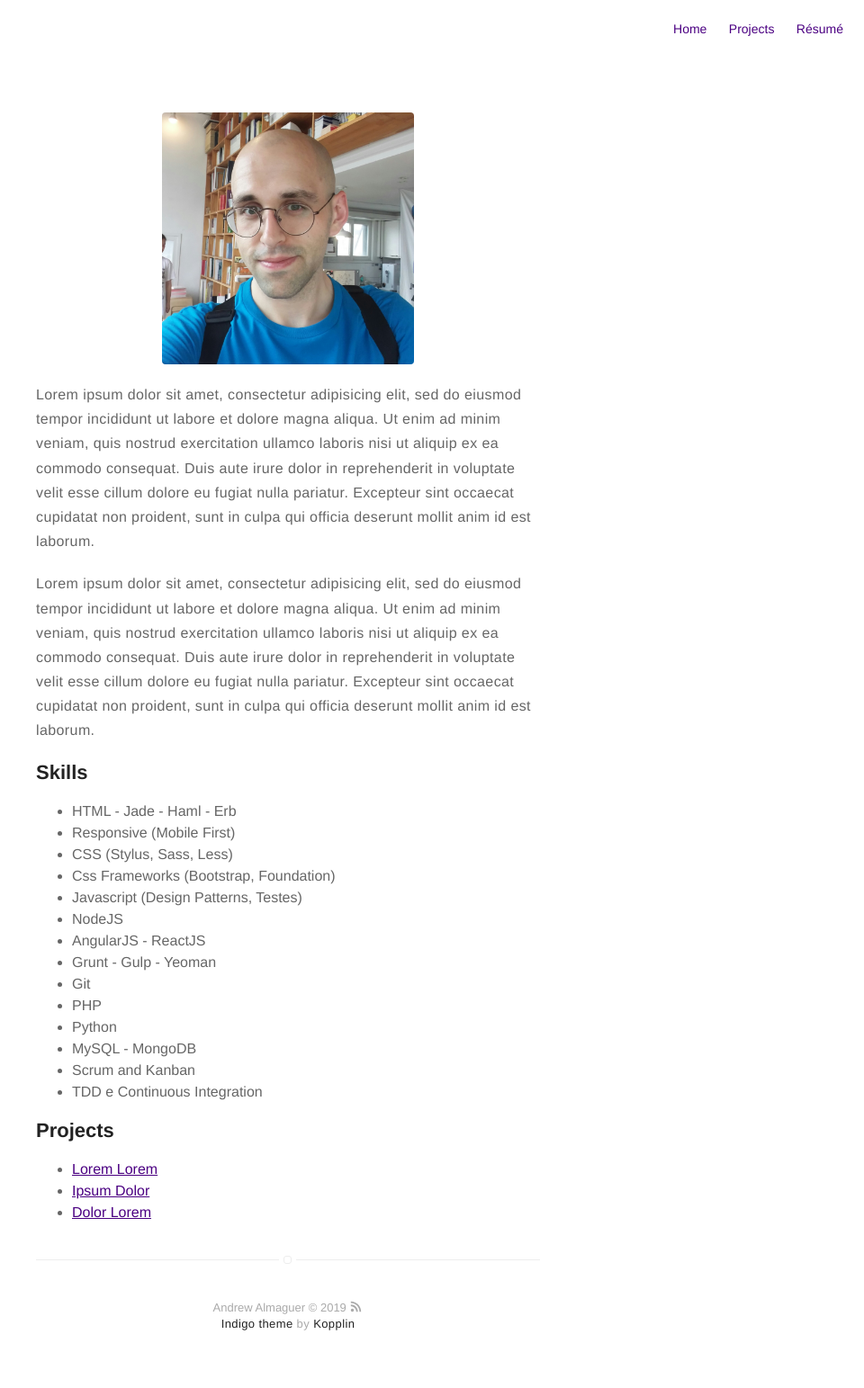
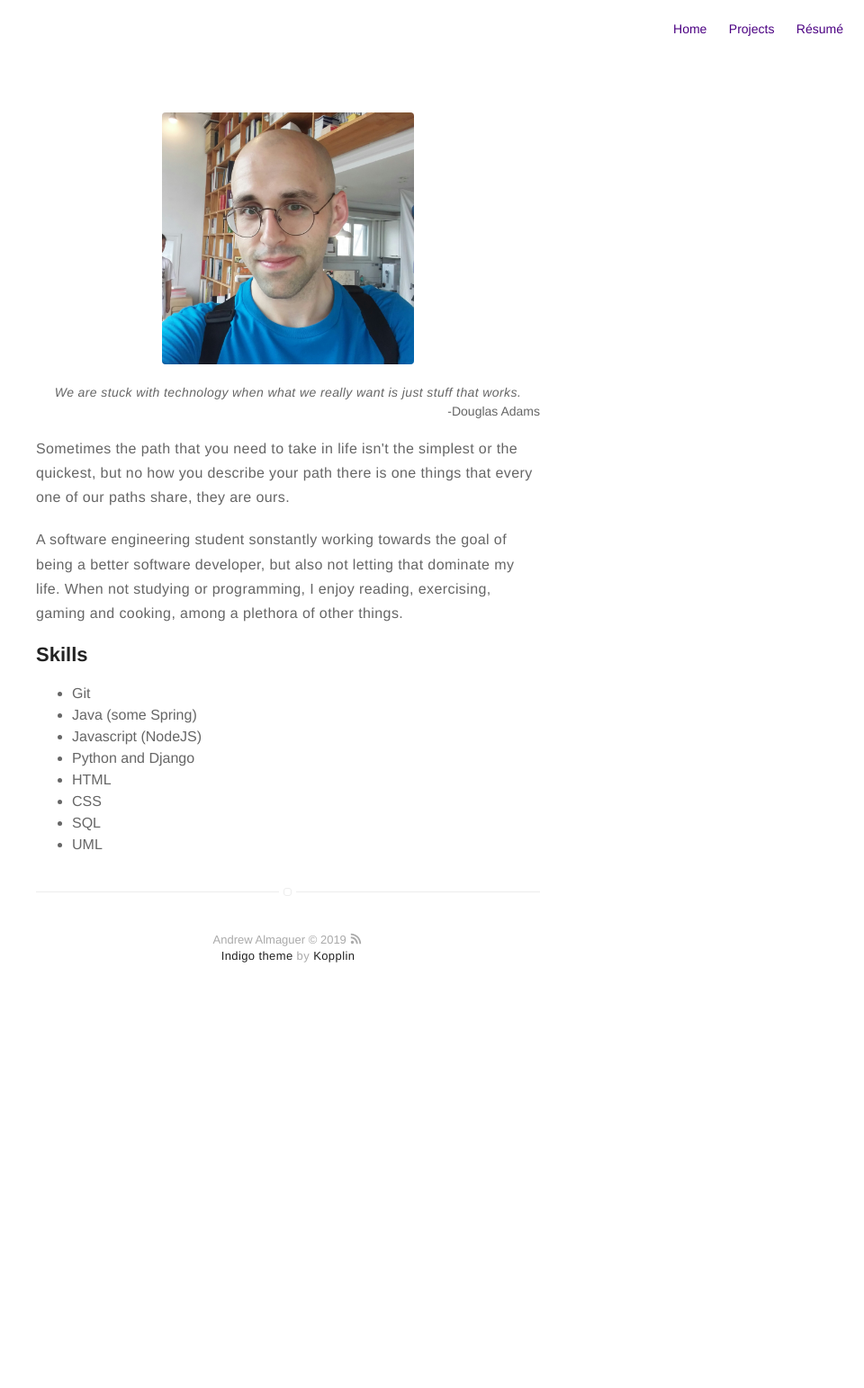
Before and after one commit to drewbudd/drewbudd.github.io, a Jekyll site: the page built from about.md, in a window 1280 px wide. Shown: the whole page at 90% size, without its empty margins (320-1280 px from the left). Built offline with Jekyll 4.4.1, drawn with Linux system fonts in a browser that asks for light colours; after the commit the page ends 1134 px from its top, so only the background shows below that.

Commit message:
Update About and Projects Pages

```diff
--- a/_sass/pages/page.sass
+++ b/_sass/pages/page.sass
@@ -11,8 +11,21 @@
         width: 50%
         margin: 0 auto
         display: block
+
 .resume
     img
         border-radius: 50%
     > .navi
         text-align: center
+
+.about
+    > .quote
+        text-align: center
+        font-style: italic
+        font-size: 1.4rem
+        margin-bottom: 0
+    > .quote-author
+        text-align: right
+        font-style: none
+        font-weight: 400
+        font-size: 1.4rem
--- a/about.md
+++ b/about.md
@@ -4,43 +4,22 @@ layout: page
 ---
 ![Profile Image]({{ site.url }}/{{ site.picture }})
 
-<p>Lorem ipsum dolor sit amet, consectetur adipisicing elit, sed do eiusmod
-tempor incididunt ut labore et dolore magna aliqua. Ut enim ad minim veniam,
-quis nostrud exercitation ullamco laboris nisi ut aliquip ex ea commodo
-consequat. Duis aute irure dolor in reprehenderit in voluptate velit esse
-cillum dolore eu fugiat nulla pariatur. Excepteur sint occaecat cupidatat non
-proident, sunt in culpa qui officia deserunt mollit anim id est laborum.</p>
+<p class="quote">We are stuck with technology when what we really want is just stuff that works.<br>
+<div class="quote-author">-Douglas Adams</div></p>
 
-<p>Lorem ipsum dolor sit amet, consectetur adipisicing elit, sed do eiusmod
-tempor incididunt ut labore et dolore magna aliqua. Ut enim ad minim veniam,
-quis nostrud exercitation ullamco laboris nisi ut aliquip ex ea commodo
-consequat. Duis aute irure dolor in reprehenderit in voluptate velit esse
-cillum dolore eu fugiat nulla pariatur. Excepteur sint occaecat cupidatat non
-proident, sunt in culpa qui officia deserunt mollit anim id est laborum.</p>
+<p>Sometimes the path that you need to take in life isn't the simplest or the quickest, but no how you describe your path there is one things that every one of our paths share, they are ours.</p>
+
+<p>A software engineering student sonstantly working towards the goal of being a better software developer, but also not letting that dominate my life. When not studying or programming, I enjoy reading, exercising, gaming and cooking, among a plethora of other things.</p>
 
 <h2>Skills</h2>
 
 <ul class="skill-list">
-	<li>HTML - Jade - Haml - Erb</li>
-	<li>Responsive (Mobile First)</li>
-	<li>CSS (Stylus, Sass, Less)</li>
-	<li>Css Frameworks (Bootstrap, Foundation)</li>
-	<li>Javascript (Design Patterns, Testes)</li>
-	<li>NodeJS</li>
-	<li>AngularJS - ReactJS</li>
-	<li>Grunt - Gulp - Yeoman</li>
 	<li>Git</li>
-	<li>PHP</li>
-	<li>Python</li>
-	<li>MySQL - MongoDB</li>
-	<li>Scrum and Kanban</li>
-	<li>TDD e Continuous Integration</li>
+    <li>Java (some Spring)</li>
+    <li>Javascript (NodeJS)</li>
+	<li>Python and Django</li>
+    <li>HTML</li>
+    <li>CSS</li>
+    <li>SQL</li>
+    <li>UML</li>
 </ul>
-
-<h2>Projects</h2>
-
-<ul>
-	<li><a href="https://github.com/">Lorem Lorem</a></li>
-	<li><a href="https://github.com/">Ipsum Dolor</a></li>
-	<li><a href="https://github.com/">Dolor Lorem</a></li>
-</ul>
```
Also changed, not shown: _posts/2016-01-23-indigo-jekyll-theme.markdown (deleted, +0 -36 lines), _posts/2019-03-12-personal-webpage.markdown (added, +27 -0 lines).
